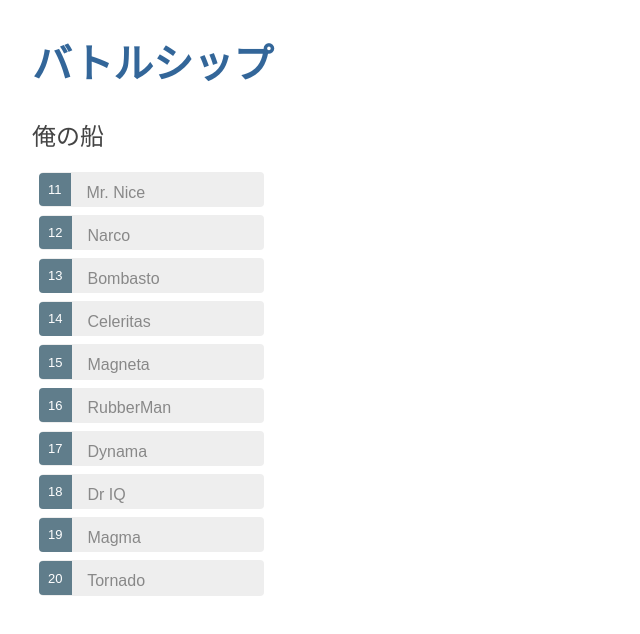
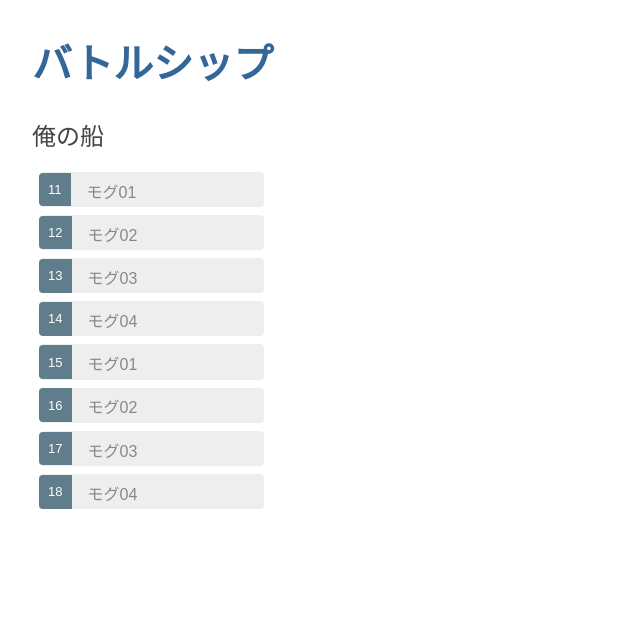
Before and after one commit to tkteck/tkteck, an Angular app in the folder tkteck/: page / in a window 1280 px wide. Shown: the top 634 px of the page, without its empty margins (0-640 px from the left). Built offline with nearby package versions, Linux system fonts and the light colour scheme.

Commit message:
サービスクラスからモックデータを取得するよう修正 Signed-off-by: tukusi <tkteck.tks@gmail.com>

```diff
--- a/tkteck/src/app/mock-ships.ts
+++ b/tkteck/src/app/mock-ships.ts
@@ -1,14 +1,12 @@
 import { Ship } from './ship';
 
 export const SHIPS: Ship[] = [
-  { id: 11, name: 'Mr. Nice' },
-  { id: 12, name: 'Narco' },
-  { id: 13, name: 'Bombasto' },
-  { id: 14, name: 'Celeritas' },
-  { id: 15, name: 'Magneta' },
-  { id: 16, name: 'RubberMan' },
-  { id: 17, name: 'Dynama' },
-  { id: 18, name: 'Dr IQ' },
-  { id: 19, name: 'Magma' },
-  { id: 20, name: 'Tornado' }
+  { id: 11, name: 'モグ01' },
+  { id: 12, name: 'モグ02' },
+  { id: 13, name: 'モグ03' },
+  { id: 14, name: 'モグ04' },
+  { id: 15, name: 'モグ01' },
+  { id: 16, name: 'モグ02' },
+  { id: 17, name: 'モグ03' },
+  { id: 18, name: 'モグ04' }
 ];
--- /dev/null
+++ b/tkteck/src/app/ship.service.ts
@@ -0,0 +1,16 @@
+import { Injectable } from '@angular/core';
+import { Ship } from './ship';
+import { SHIPS } from './mock-ships';
+/* 非同期的にデータを取得して表示するための実装 */
+import { Observable, of } from 'rxjs';
+@Injectable({
+  providedIn: 'root'
+})
+export class ShipService {
+
+  constructor() { }
+
+  getShips(): Observable<Ship[]> {
+    return of(SHIPS);
+  }
+}
--- a/tkteck/src/app/ships/ships.component.ts
+++ b/tkteck/src/app/ships/ships.component.ts
@@ -1,6 +1,6 @@
 import { Component, OnInit } from '@angular/core';
 import { Ship } from '../ship';
-import { SHIPS } from '../mock-ships';
+import { ShipService } from '../ship.service';
 @Component({
   selector: 'app-ships',
   templateUrl: './ships.component.html',
@@ -8,16 +8,22 @@ import { SHIPS } from '../mock-ships';
 })
 export class ShipsComponent implements OnInit {
 
-  ships = SHIPS;
+  ships : Ship[];
 
   selectedShip: Ship;
 
-  constructor() { }
+  constructor(private shipService: ShipService) { }
 
   ngOnInit() {
+    this.getShips();
   }
 
   onSelect(ship: Ship): void {
     this.selectedShip = ship;
   }
+
+  getShips(): void {
+    this.shipService.getShips()
+    .subscribe(ships => this.ships = ships)
+  }
 }
```
Also changed, not shown: 1 other file (tests, documents, lock files or other folders).
